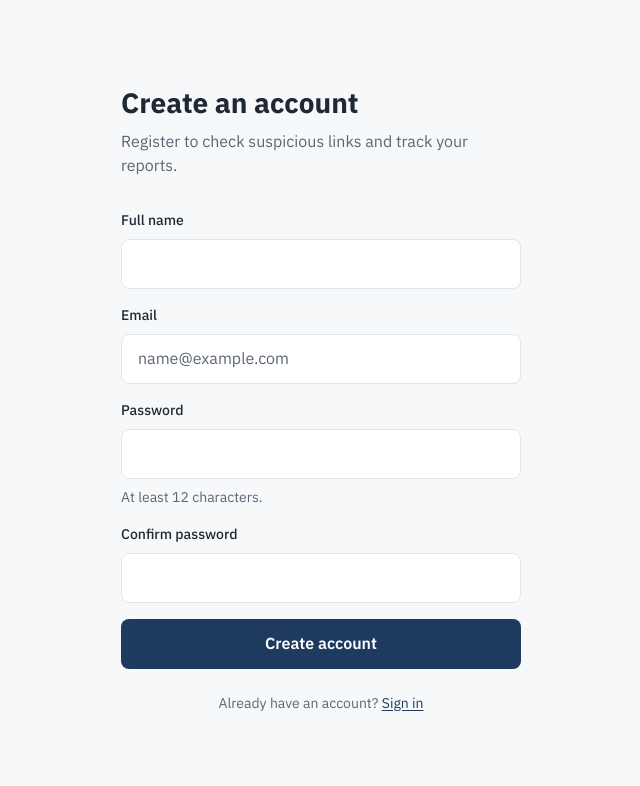
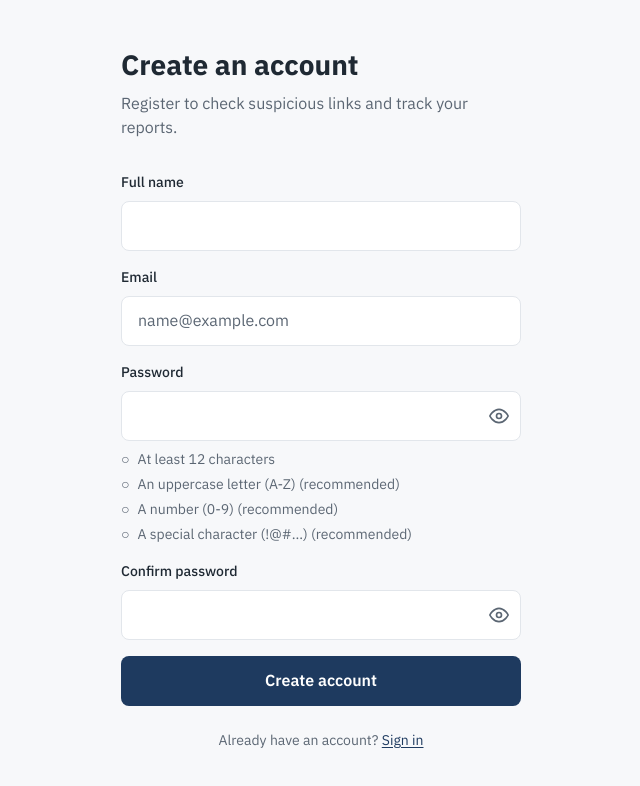
Before and after one commit to shaikhazaid1/Kashif, a React (Vite) app in the folder frontend/: page /register in a window 1280 px wide. Shown: the top 786 px of the page, without its empty margins (319-959 px from the left). Built offline with nearby package versions, Linux system fonts and the light colour scheme.

Commit message:
Add password visibility toggle, strength meter and match check

```diff
--- a/frontend/src/features/auth/RegisterPage.jsx
+++ b/frontend/src/features/auth/RegisterPage.jsx
@@ -2,6 +2,8 @@ import { useState } from 'react'
 import { Link, useNavigate } from 'react-router'
 import { register } from './authApi.js'
 import './auth.css'
+import PasswordInput from './components/PasswordInput.jsx'
+import PasswordStrength from './components/PasswordStrength.jsx'
 
 function RegisterPage() {
     const navigate = useNavigate()
@@ -11,6 +13,8 @@ function RegisterPage() {
     const [confirmPassword, setConfirmPassword] = useState('')
     const [error, setError] = useState('')
     const [isSubmitting, setIsSubmitting] = useState(false)
+    const passwordsMatch = confirmPassword.length > 0 && password === confirmPassword
+    const showMismatch = confirmPassword.length > 0 && password !== confirmPassword
 
     async function handleSubmit(event) {
         event.preventDefault()
@@ -80,38 +84,43 @@ function RegisterPage() {
 
                     <div className="field">
                         <label className="field__label" htmlFor="password">Password</label>
-            <input
+                        <PasswordInput
                             id="password"
                             name="password"
-              type="password"
-              className="input"
                             autoComplete="new-password"
                             minLength={12}
                             maxLength={128}
                             required
-              aria-describedby="password-hint"
+                            aria-describedby="password-strength"
                             value={password}
                             onChange={(e) => setPassword(e.target.value)}
                         />
-            <span id="password-hint" className="field__hint">
-              At least 12 characters.
-            </span>
+                        <PasswordStrength id="password-strength" password={password} />
                     </div>
 
                     <div className="field">
                         <label className="field__label" htmlFor="confirmPassword">
                             Confirm password
                         </label>
-            <input
+                        <PasswordInput
                             id="confirmPassword"
                             name="confirmPassword"
-              type="password"
-              className="input"
                             autoComplete="new-password"
                             required
+                            aria-invalid={showMismatch}
+                            aria-describedby="confirm-password-status"
                             value={confirmPassword}
                             onChange={(e) => setConfirmPassword(e.target.value)}
                         />
+                        {confirmPassword && (
+                            <span
+                                id="confirm-password-status"
+                                className={passwordsMatch ? 'field__success' : 'field__error'}
+                                aria-live="polite"
+                            >
+                                {passwordsMatch ? '✓ Passwords match' : '✕ Passwords do not match'}
+                            </span>
+                        )}
                     </div>
 
                     <button
--- /dev/null
+++ b/frontend/src/features/auth/components/PasswordInput.jsx
@@ -0,0 +1,44 @@
+import { useState } from 'react'
+
+function EyeIcon() {
+  return (
+    <svg viewBox="0 0 24 24" fill="none" stroke="currentColor" strokeWidth="2" strokeLinecap="round" strokeLinejoin="round">
+      <path d="M1 12s4-8 11-8 11 8 11 8-4 8-11 8-11-8-11-8z" />
+      <circle cx="12" cy="12" r="3" />
+    </svg>
+  )
+}
+
+function EyeOffIcon() {
+  return (
+    <svg viewBox="0 0 24 24" fill="none" stroke="currentColor" strokeWidth="2" strokeLinecap="round" strokeLinejoin="round">
+      <path d="M17.94 17.94A10.07 10.07 0 0 1 12 20c-7 0-11-8-11-8a18.45 18.45 0 0 1 5.06-5.94M9.9 4.24A9.12 9.12 0 0 1 12 4c7 0 11 8 11 8a18.5 18.5 0 0 1-2.16 3.19m-6.72-1.07a3 3 0 1 1-4.24-4.24" />
+      <line x1="1" y1="1" x2="23" y2="23" />
+    </svg>
+  )
+}
+
+function PasswordInput(props) {
+  const [visible, setVisible] = useState(false)
+
+  return (
+    <div className="password-input">
+      <input
+        {...props}
+        type={visible ? 'text' : 'password'}
+        className="input password-input__field"
+      />
+      <button
+        type="button"
+        className="password-input__toggle"
+        onClick={() => setVisible((current) => !current)}
+        aria-label={visible ? 'Hide password' : 'Show password'}
+        aria-pressed={visible}
+      >
+        {visible ? <EyeOffIcon /> : <EyeIcon />}
+      </button>
+    </div>
+  )
+}
+
+export default PasswordInput
--- /dev/null
+++ b/frontend/src/features/auth/components/PasswordStrength.jsx
@@ -0,0 +1,49 @@
+import { getPasswordChecks, getPasswordStrength } from '../passwordStrength.js'
+
+const STRENGTH_LABELS = {
+  weak: 'Weak',
+  medium: 'Medium',
+  strong: 'Strong',
+}
+
+function PasswordStrength({ id, password }) {
+  const strength = getPasswordStrength(password)
+  const checks = getPasswordChecks(password)
+
+  return (
+    <div id={id} className="password-strength">
+      {strength && (
+        <div className="password-strength__meter">
+          <div className="password-strength__track">
+            <div className={`password-strength__fill password-strength__fill--${strength}`} />
+          </div>
+          <span
+            className={`password-strength__label password-strength__label--${strength}`}
+            aria-live="polite"
+          >
+            {STRENGTH_LABELS[strength]}
+          </span>
+        </div>
+      )}
+
+      <ul className="password-strength__checks">
+        {checks.map((check) => (
+          <li
+            key={check.id}
+            className={`password-strength__check ${check.met ? 'password-strength__check--met' : ''}`}
+          >
+            <span aria-hidden="true">{check.met ? '✓' : '○'}</span>
+            <span>
+              {check.label}
+              {!check.required && (
+                <span className="password-strength__optional"> (recommended)</span>
+              )}
+            </span>
+          </li>
+        ))}
+      </ul>
+    </div>
+  )
+}
+
+export default PasswordStrength
--- /dev/null
+++ b/frontend/src/features/auth/passwordStrength.js
@@ -0,0 +1,42 @@
+export const PASSWORD_MIN_LENGTH = 12
+
+export function getPasswordChecks(password) {
+  return [
+    {
+      id: 'length',
+      label: `At least ${PASSWORD_MIN_LENGTH} characters`,
+      required: true,
+      met: password.length >= PASSWORD_MIN_LENGTH,
+    },
+    {
+      id: 'uppercase',
+      label: 'An uppercase letter (A-Z)',
+      required: false,
+      met: /[A-Z]/.test(password),
+    },
+    {
+      id: 'number',
+      label: 'A number (0-9)',
+      required: false,
+      met: /[0-9]/.test(password),
+    },
+    {
+      id: 'special',
+      label: 'A special character (!@#...)',
+      required: false,
+      met: /[^A-Za-z0-9]/.test(password),
+    },
+  ]
+}
+
+export function getPasswordStrength(password) {
+  if (!password) return null
+
+  const checks = getPasswordChecks(password)
+  const lengthOk = checks[0].met
+  const extras = checks.filter((check) => !check.required && check.met).length
+
+  if (!lengthOk) return 'weak'
+  if (password.length >= 16 || extras >= 2) return 'strong'
+  return 'medium'
+}
--- a/frontend/src/styles/components/input.css
+++ b/frontend/src/styles/components/input.css
@@ -45,3 +45,8 @@
   font-size: var(--font-size-sm);
   color: var(--color-text-muted);
 }
+
+.field__success {
+  font-size: var(--font-size-sm);
+  color: var(--color-safe);
+}
--- /dev/null
+++ b/frontend/src/styles/components/password.css
@@ -0,0 +1,114 @@
+/* ===== Password input with show/hide toggle ===== */
+.password-input {
+  position: relative;
+}
+
+.password-input__field {
+  padding-inline-end: var(--space-12);
+}
+
+.password-input__toggle {
+  position: absolute;
+  inset-block: 0;
+  inset-inline-end: 0;
+  width: 44px;
+  display: flex;
+  align-items: center;
+  justify-content: center;
+  background: transparent;
+  border: none;
+  border-radius: var(--radius-md);
+  color: var(--color-text-muted);
+}
+
+.password-input__toggle:hover {
+  color: var(--color-text);
+}
+
+.password-input__toggle svg {
+  width: 20px;
+  height: 20px;
+}
+
+/* ===== Password strength meter and checklist ===== */
+.password-strength {
+  display: flex;
+  flex-direction: column;
+  gap: var(--space-2);
+}
+
+.password-strength__meter {
+  display: flex;
+  align-items: center;
+  gap: var(--space-3);
+}
+
+.password-strength__track {
+  flex: 1;
+  height: 6px;
+  background: var(--color-border);
+  border-radius: var(--radius-full);
+  overflow: hidden;
+}
+
+.password-strength__fill {
+  height: 100%;
+  border-radius: inherit;
+  transition: width 200ms ease, background-color 200ms ease;
+}
+
+.password-strength__fill--weak {
+  width: 33%;
+  background: var(--color-danger);
+}
+
+.password-strength__fill--medium {
+  width: 66%;
+  background: var(--color-suspicious);
+}
+
+.password-strength__fill--strong {
+  width: 100%;
+  background: var(--color-safe);
+}
+
+.password-strength__label {
+  min-width: 64px;
+  font-size: var(--font-size-sm);
+  font-weight: 600;
+}
+
+.password-strength__label--weak {
+  color: var(--color-danger);
+}
+
+.password-strength__label--medium {
+  color: var(--color-suspicious);
+}
+
+.password-strength__label--strong {
+  color: var(--color-safe);
+}
+
+.password-strength__checks {
+  list-style: none;
+  padding: 0;
+  display: flex;
+  flex-direction: column;
+  gap: var(--space-1);
+  font-size: var(--font-size-sm);
+  color: var(--color-text-muted);
+}
+
+.password-strength__check {
+  display: flex;
+  gap: var(--space-2);
+}
+
+.password-strength__check--met {
+  color: var(--color-safe);
+}
+
+.password-strength__optional {
+  color: var(--color-text-muted);
+}
--- a/frontend/src/styles/index.css
+++ b/frontend/src/styles/index.css
@@ -5,3 +5,4 @@
 @import "./components/button.css";
 @import "./components/input.css";
 @import "./components/alert.css";
+@import "./components/password.css";
--- a/frontend/src/styles/tokens.css
+++ b/frontend/src/styles/tokens.css
@@ -41,6 +41,7 @@
     --radius-sm: 4px;
     --radius-md: 8px;
     --radius-lg: 20px;
+    --radius-full: 999px;
 
     /* ===== Shadows ===== */
     --shadow-sm: 0 1px 2px rgba(16, 24, 40, 0.06);
```
Lines whose indentation alone changed are shown as unchanged.
